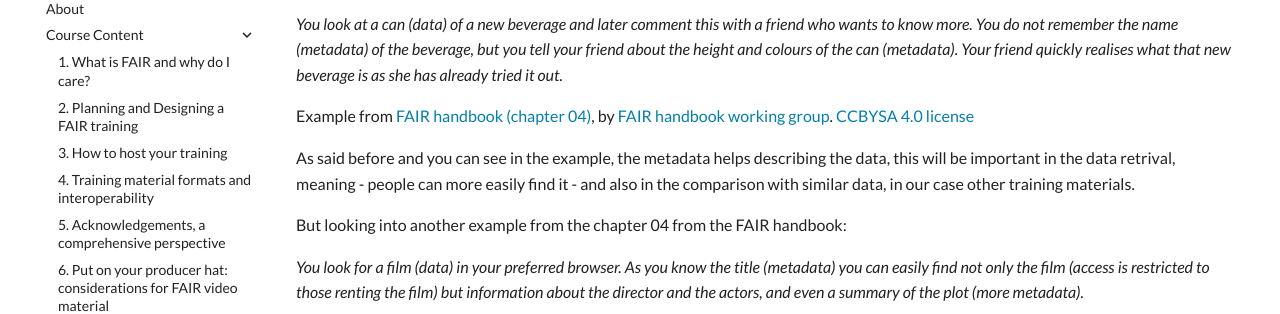
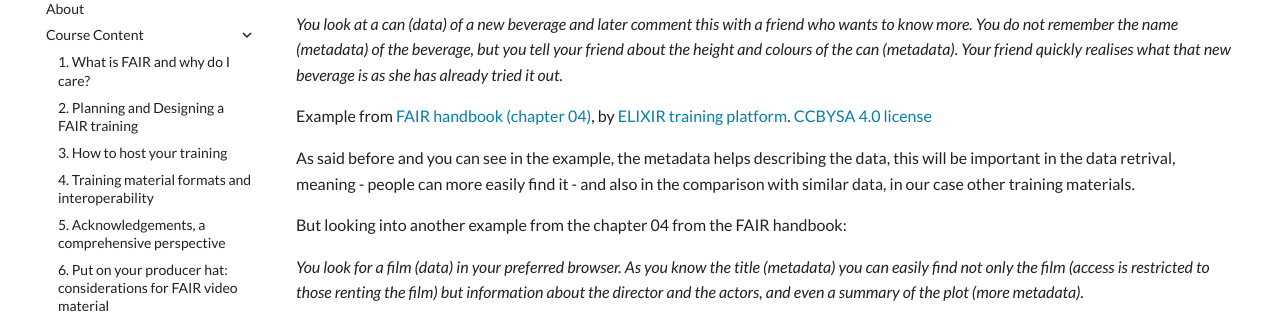
Before and after one commit to elixir-europe-training/ELIXIR-TrP-FAIR-Material-By-Design, an MkDocs documentation site: the page built from docs/chapters/chapter_07.md, in a window 1280 px wide and 900 px high, scrolled down 504 px. Shown: the part 154-468 px from the top of the window. Built offline with MkDocs 1.6.1 and Material for MkDocs 9.7.7, drawn with Linux system fonts in a browser that asks for light colours; comment, search, counter and statistics services are not loaded.

Commit message:
correcting the citation to proper asign it to the elixir training platform

```diff
--- a/docs/chapters/chapter_07.md
+++ b/docs/chapters/chapter_07.md
@@ -13,7 +13,7 @@ Let me try to put in an example to make it easier:
 
 _You look at a can (data) of a new beverage and later comment this with a friend who wants to know more. You do not remember the name (metadata) of the beverage, but you tell your friend about the height and colours of the can (metadata). Your friend quickly realises what that new beverage is as she has already tried it out._
 
-Example from [FAIR handbook (chapter 04)](https://elixir-europe-training.github.io/ELIXIR-TrP-FAIR-training-handbook/chapters/chapter_04/), by [FAIR handbook working group](https://elixir-europe-training.github.io/ELIXIR-TrP-FAIR-training-handbook/contributor_list/). [CCBYSA 4.0 license](https://github.com/elixir-europe-training/ELIXIR-TrP-FAIR-training-handbook/blob/main/LICENSE.md)
+Example from [FAIR handbook (chapter 04)](https://elixir-europe-training.github.io/ELIXIR-TrP-FAIR-training-handbook/chapters/chapter_04/), by [ELIXIR training platform](https://elixir-europe-training.github.io/ELIXIR-TrP-FAIR-training-handbook/contributor_list/). [CCBYSA 4.0 license](https://github.com/elixir-europe-training/ELIXIR-TrP-FAIR-training-handbook/blob/main/LICENSE.md)
 
 As said before and you can see in the example, the metadata helps describing the data, this will be important in the data retrival, meaning - people can more easily find it - and also in the comparison with similar data, in our case other training materials.
 
```
